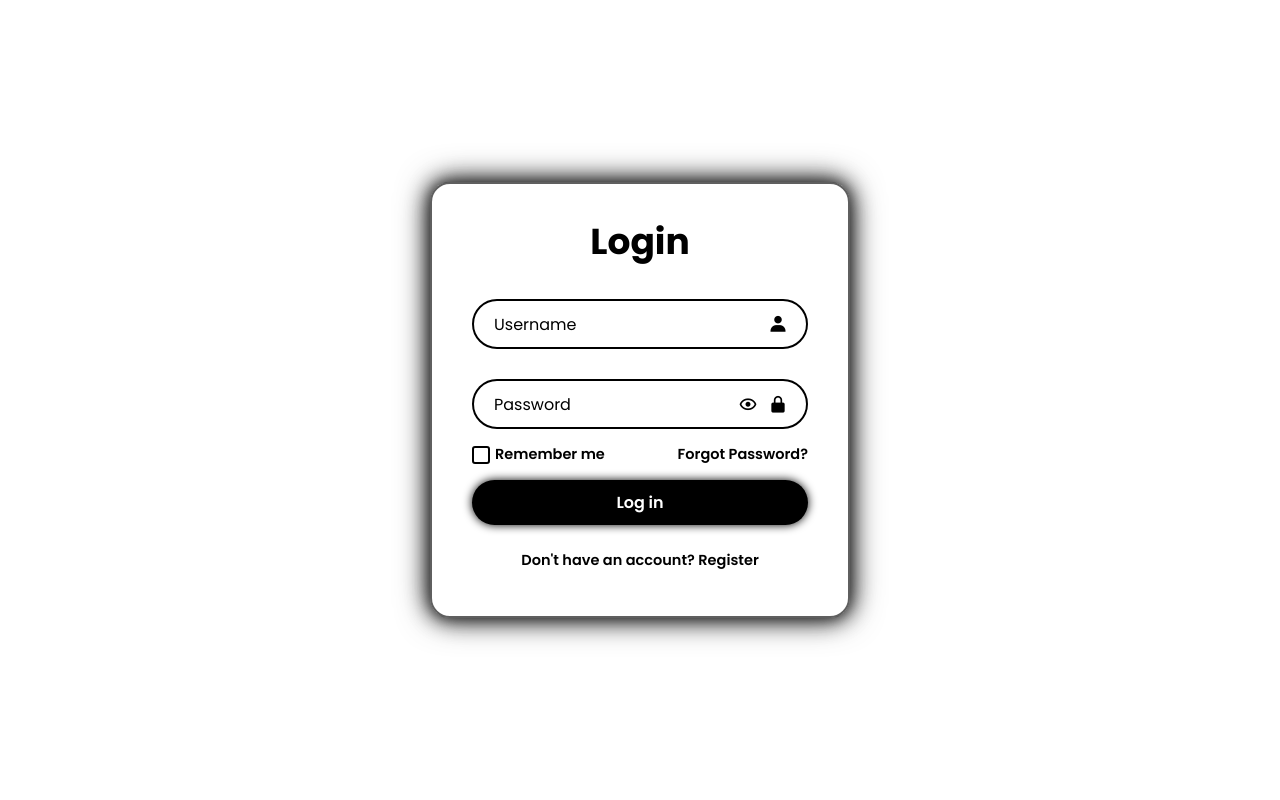
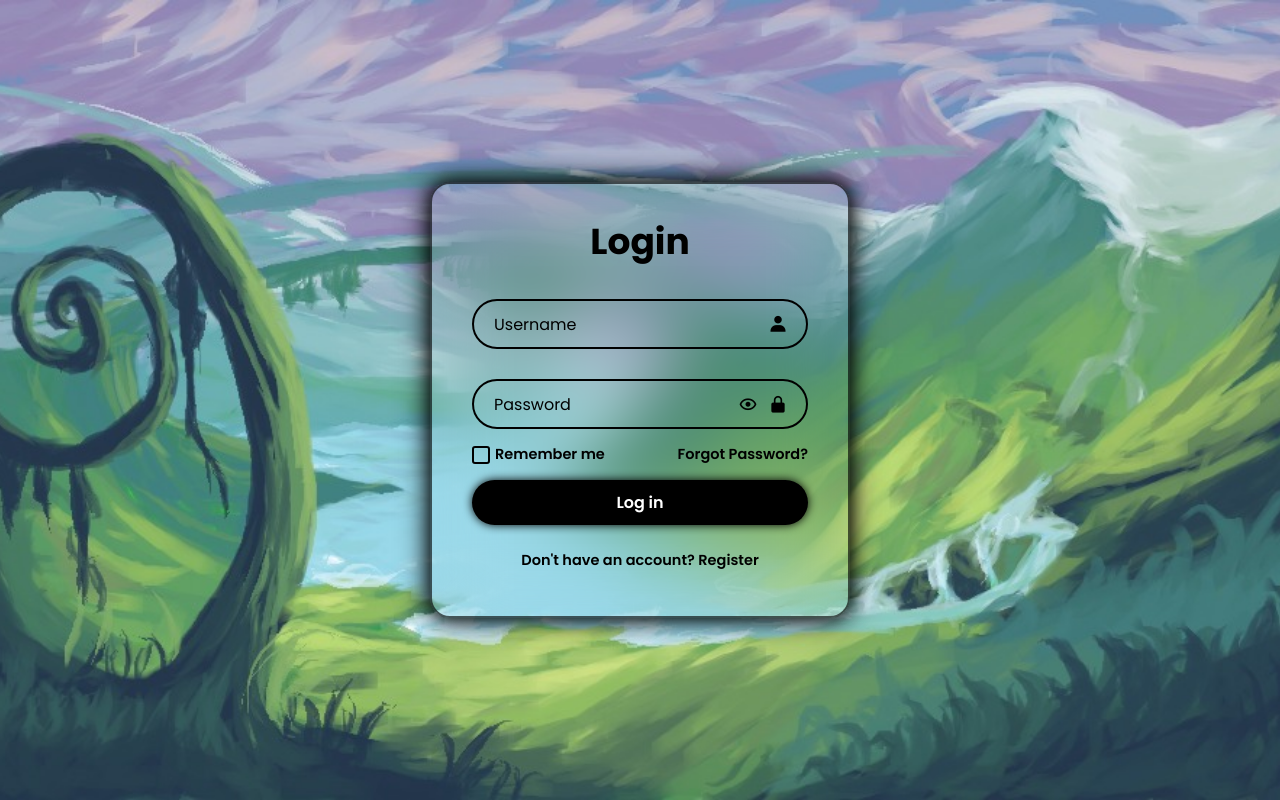
Before and after one commit to hlerm-stack/Log-in-Page, a plain HTML site: page index.html in a window 1280 px wide. Drawn offline with nearby package versions, Linux system fonts and the light colour scheme.

Commit message:
style.css

```diff
--- a/style.css
+++ b/style.css
@@ -16,7 +16,7 @@ body {
     justify-content: center;
     align-items: center;
     min-height: 100vh;
-    background-image: url('images/green.jpg') no-repeat;
+    background: url('./images/green.jpg') no-repeat;
     background-size: cover;
     background-position: center;
 }
```
